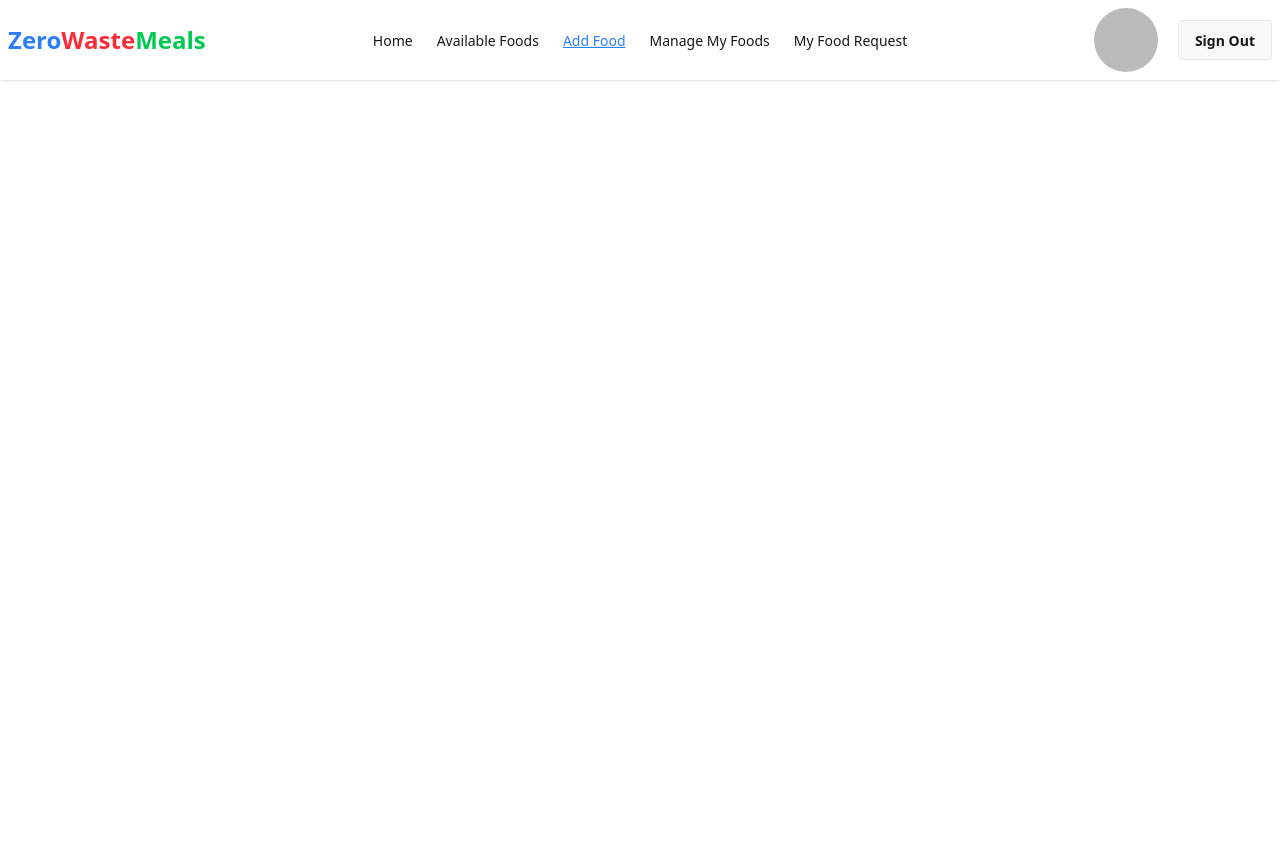
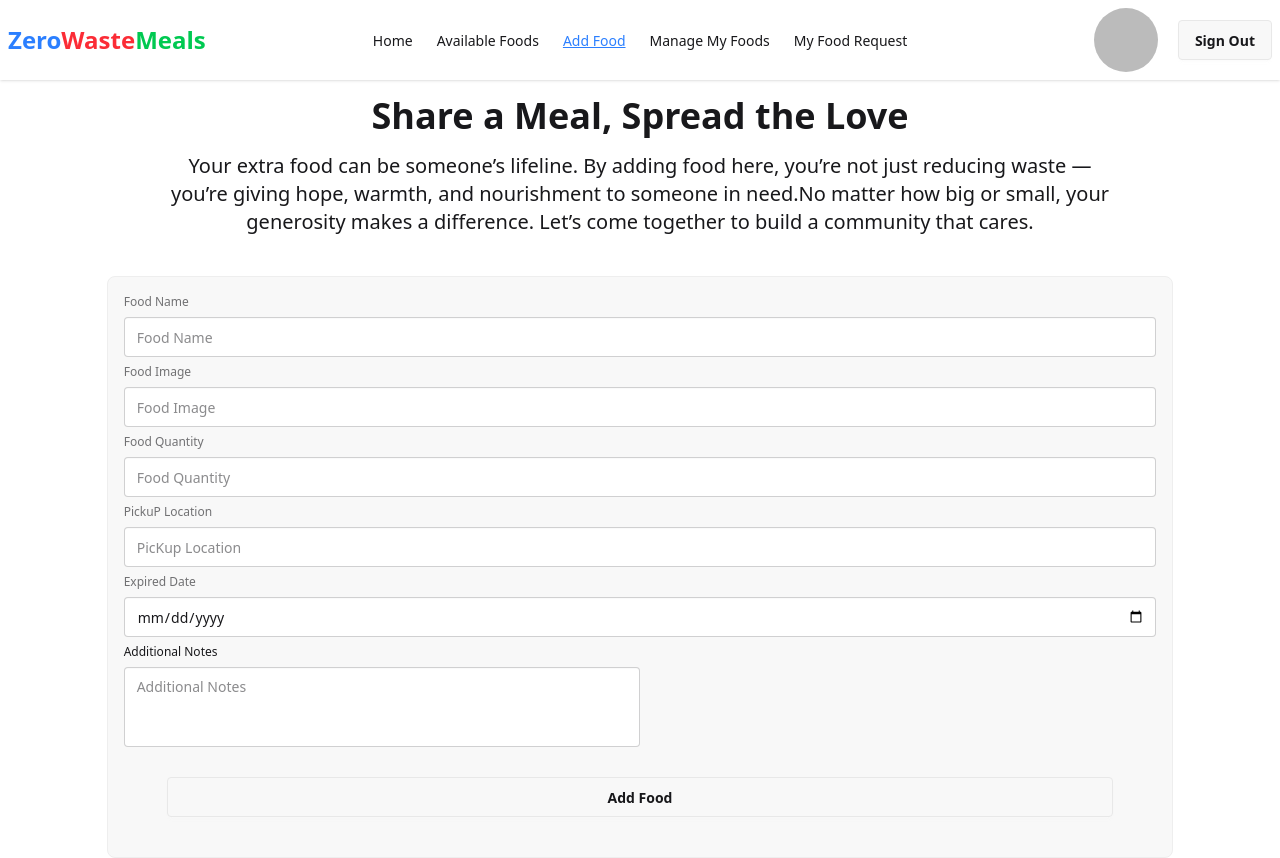
Before and after one commit to rjriajul1/zero-waste-meals-client, a React (Vite) app: page /addFood in a window 1280 px wide. Before the commit the page ends 800 px from the top, so only its background shows below. Built offline with nearby package versions, Linux system fonts and the light colour scheme; no server answers; sample sign-in values are in the browser's storage.

Commit message:
added add food page

```diff
--- a/src/pages/addFood/AddFood.jsx
+++ b/src/pages/addFood/AddFood.jsx
@@ -1,11 +1,68 @@
-import React from 'react';
-
+import React from "react";
+import { motion } from "motion/react";
+import useAuth from "../../hooks/useAuth";
 const AddFood = () => {
-    return (
-        <div>
-
-        </div>
-    );
+   const {user} = useAuth();
+    const handleAddFoodFrom = e => {
+        e.preventDefault();
+        const form = e.target;
+        const formData = new FormData(form);
+        const newFood = Object.fromEntries(formData.entries());
+        newFood.donorImage = user?.photoURL;
+        newFood.donorName = user?.displayName;
+        newFood.donorEmail = user?.email;
+        newFood.status = 'available';
+        console.log(newFood);
+    }
+  return (
+    <div>
+      <div>
+        <h1 className="text-4xl font-semibold my-4 text-center">
+          {" "}
+          Share a Meal, Spread the Love
+        </h1>
+        <p className="text-center w-3/4 mx-auto text-xl mb-10">
+          Your extra food can be someone’s lifeline. By adding food here, you’re
+          not just reducing waste — you’re giving hope, warmth, and nourishment
+          to someone in need.No matter how big or small, your generosity makes a
+          difference. Let’s come together to build a community that cares.
+        </p>
+      </div>
+      <div className="w-5/6 mx-auto">
+        <form onSubmit={handleAddFoodFrom} className="fieldset bg-base-200 border-base-300 rounded-box border p-4">
+          {/* food name */}
+          <label className="label">Food Name</label>
+          <input
+            type="text"
+            name="name"
+            className="input w-full"
+            placeholder="Food Name"
+          />
+          {/* food image */}
+          <label className="label">Food Image</label>
+          <input
+            type="url"
+            name="photo"
+            className="input w-full"
+            placeholder="Food Image"
+          />
+           {/* food quantity */}
+          <label className="label">Food Quantity</label>
+          <input type="number" name="quantity" className="input w-full" placeholder="Food Quantity" />
+           {/* Pickup Location */}
+          <label className="label">PickuP Location</label>
+          <input type="text" name="location" className="input w-full" placeholder="PicKup Location" />
+           {/* Expired Date*/}
+          <label className="label">Expired Date</label>
+          <input type="date" name="date" className="input w-full" placeholder="Expired Date" />
+          {/* additional  notes */}
+          <label>Additional Notes</label>
+          <textarea name="command" className="textarea resize-none md:w-4/6 lg:w-1/2" placeholder="Additional Notes"></textarea>
+          <motion.input whileHover={{scale:1.1}} whileTap={{scale: 0.95}} className="btn mx-auto hover:btn-primary w-11/12 my-6" type="submit" value="Add Food" />
+        </form>
+      </div>
+    </div>
+  );
 };
 
 export default AddFood;
```
